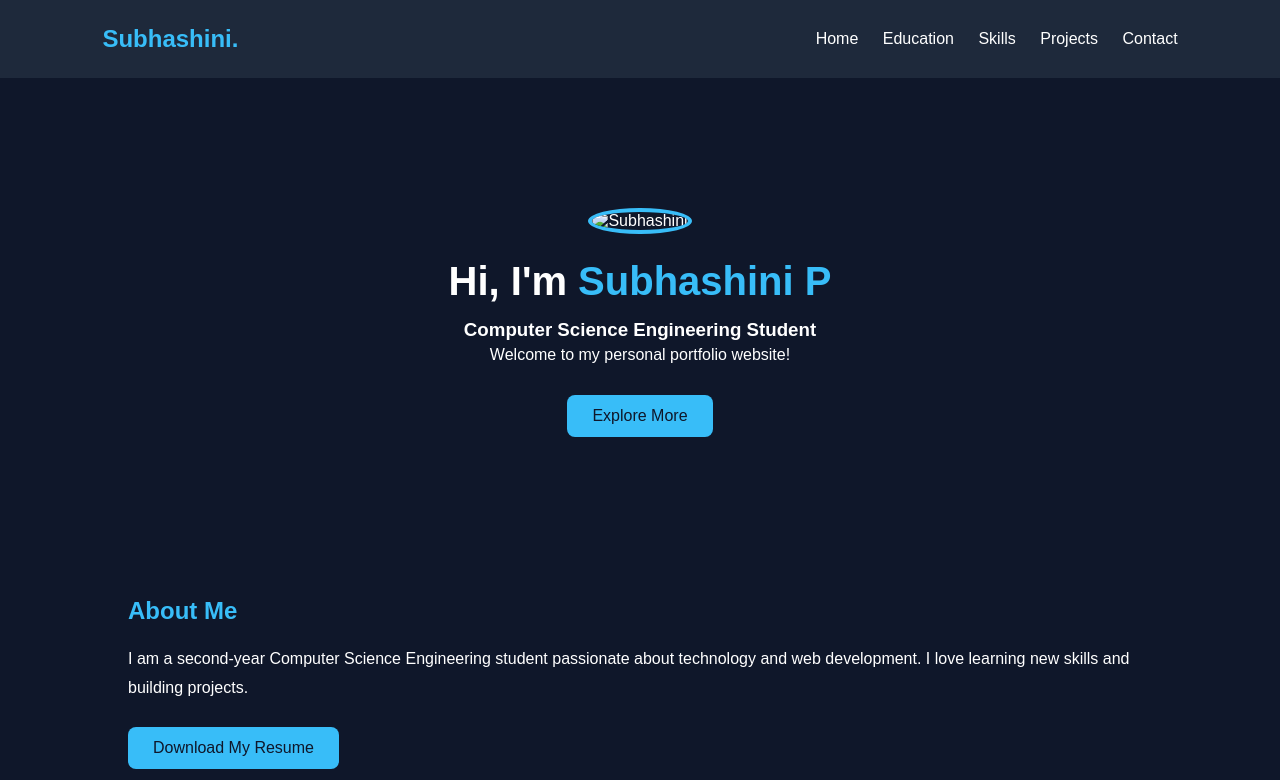
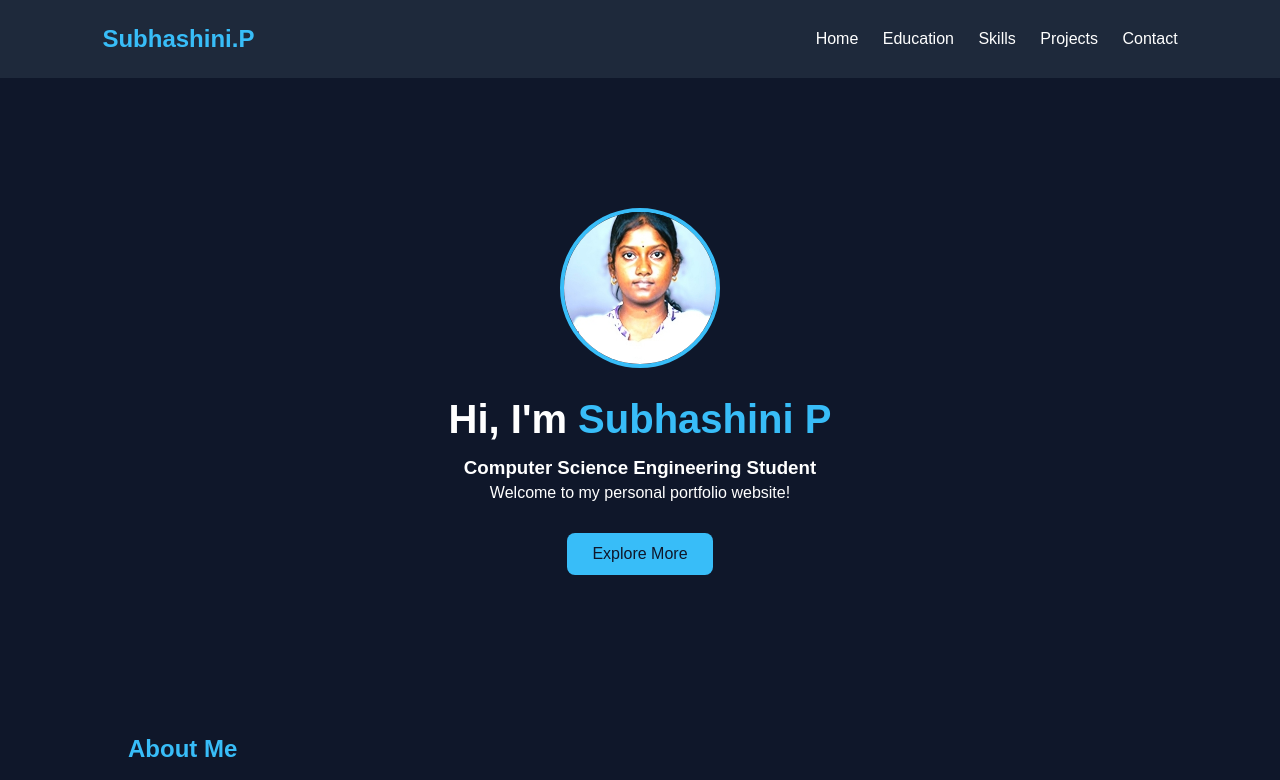
Before and after one commit to nira192007-afk/Subhashini-Portfolio, a plain HTML site: page index.html in a window 1280 px wide. Shown: the top 780 px of the page. Drawn offline with Linux system fonts and the light colour scheme.

Commit message:
Add files via upload

```diff
--- a/index.html
+++ b/index.html
@@ -11,7 +11,7 @@
 <body>
 
     <header>
-        <h2>Subhashini.</h2>
+        <h2>Subhashini.P</h2>
         <nav>
             <a href="#home">Home</a>
             <a href="#education">Education</a>
@@ -22,7 +22,7 @@
     </header>
 
     <section id="home">
-        <img src="images/Photograph.jpg" alt="Subhashini" class="profile-img">
+        <img src="Photograph.jpg" alt="Subhashini" class="profile-img">
         <h1>Hi, I'm <span>Subhashini P</span></h1>
         <h3>Computer Science Engineering Student</h3>
         <p>Welcome to my personal portfolio website!</p>
```
